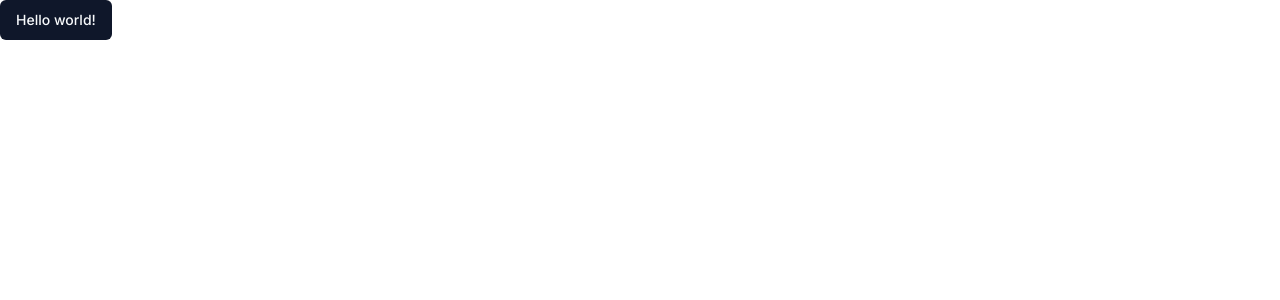
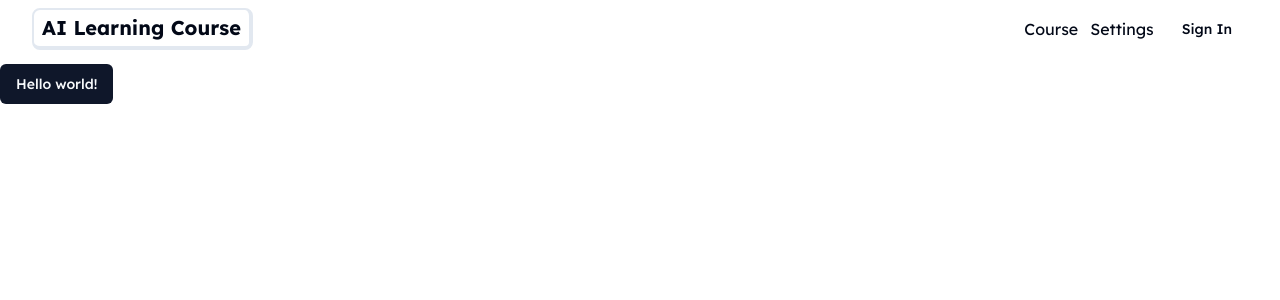
Before and after one commit to tonybbb2/AI_CourseGenerator, a Next.js app in the folder learning-journey/: page / in a window 1280 px wide. Shown: the top 300 px of the page. Built offline with nearby package versions, Linux system fonts and the light colour scheme; no server answers.

Commit message:
google signIn

```diff
--- a/learning-journey/src/app/layout.tsx
+++ b/learning-journey/src/app/layout.tsx
@@ -1,12 +1,13 @@
+import { cn } from '@/lib/utils'
 import './globals.css'
 import type { Metadata } from 'next'
-import { Inter } from 'next/font/google'
+import { Lexend } from 'next/font/google'
+import Navbar from '@/components/Navbar'
 
-const inter = Inter({ subsets: ['latin'] })
+const lexend = Lexend({ subsets: ['latin'] })
 
 export const metadata: Metadata = {
-  title: 'Create Next App',
-  description: 'Generated by create next app',
+  title: 'AI Learning Course'
 }
 
 export default function RootLayout({
@@ -16,7 +17,12 @@
 }) {
   return (
     <html lang="en">
-      <body className={inter.className}>{children}</body>
+      <body className={cn(
+        lexend.className, 'antialiased min-h-screen pt-16'
+      )}>
+        <Navbar/>
+        {children}
+      </body>
     </html>
   )
 }
--- /dev/null
+++ b/learning-journey/src/components/Navbar.tsx
@@ -0,0 +1,39 @@
+import React from 'react'
+import Link from 'next/link'
+import SignInButton from './SignInButton';
+import { getAuthSession } from '@/lib/auth';
+
+type Props = {}
+
+const Navbar = async (props: Props) => {
+
+  const session = await getAuthSession();
+
+  if(session == null){
+    console.log('no user connected.');
+  }
+  console.log(session);
+
+  return (
+  <nav className='fixed inset-x-0 top-0 bg-white dark:bg-gray-950 z-[10] h-fit borber-b border-zinc-300 py-2'>
+    <div className='flex items-center justify-center h-full gap-2 px-8 mx-auto sm:justify-between max-w-7xl'>
+      <Link href='/gallery' className="items-center hidden gap-2 sm:flex">
+        <p className='rounded-lg border-2 border-b-4 border-r-4 border-block px-2 py-1 text-xl font-bold transition-all hover:-translate-y-[2px] md:blocked dark:border-white'>
+          AI Learning Course
+        </p>
+        </Link>
+        <div className='flex items-center'>
+          <Link href="/create" className='mr-3'>
+            Course
+          </Link>
+          <Link href="/settings" className="mr-3">
+            Settings
+          </Link>
+          <SignInButton/>
+        </div>
+    </div>
+  </nav>
+  );
+};
+
+export default Navbar;
--- /dev/null
+++ b/learning-journey/src/components/SignInButton.tsx
@@ -0,0 +1,18 @@
+'use client'
+import React from 'react'
+import { Button } from './ui/button'
+import { signIn } from 'next-auth/react';
+
+type Props = {}
+
+const SignInButton = (props: Props) => {
+  return (
+    <Button variant="ghost" onClick={() =>
+        signIn('google')
+    }>
+        Sign In
+    </Button>
+  )
+}
+
+export default SignInButton
--- a/learning-journey/src/lib/auth.ts
+++ b/learning-journey/src/lib/auth.ts
@@ -1,4 +1,4 @@
-import { DefaultSession, NextAuthOptions } from "next-auth";
+import { DefaultSession, NextAuthOptions, getServerSession } from "next-auth";
 import { prisma } from "./db";
 import { PrismaAdapter } from "@next-auth/prisma-adapter";
 import GoogleProvider from "next-auth/providers/google"
@@ -32,7 +32,7 @@
             })
             if(db_user){
                 token.id = db_user.id
-                token.credits = db_user.credit
+                token.credits = db_user.credits
             }
             return token
         },
@@ -56,3 +56,7 @@
         }),
     ],
 };
+
+export const getAuthSession = () => {
+    return getServerSession(authOptions);
+}
```
Also changed, not shown: 1 other file (tests, documents, lock files or other folders).
